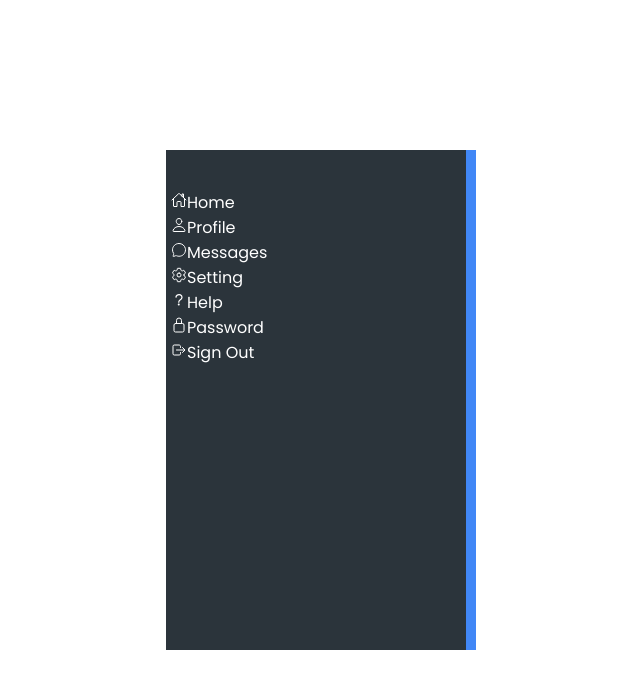
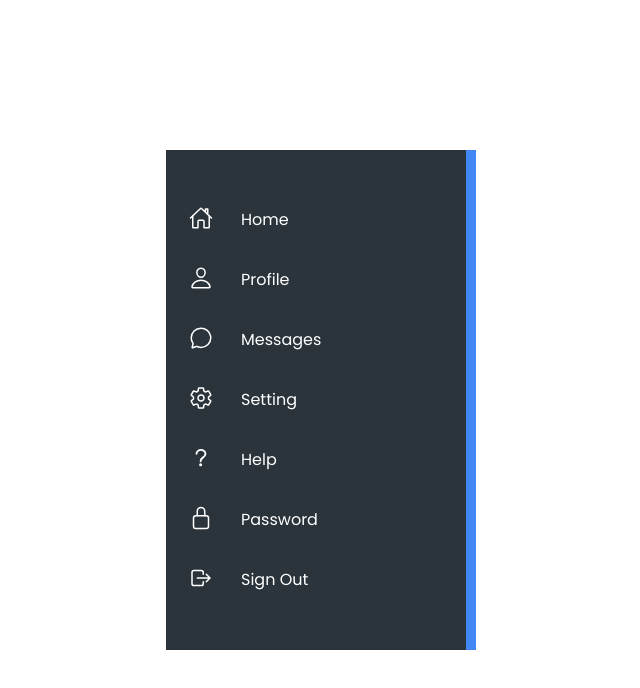
Before and after one commit to RasoulMadani/Navigation-Menu-Using-Html-CSS---Javascript---Curved-Outside-in-Active-Tab, a plain HTML site: page index.html in a window 1280 px wide. Shown: the whole page, without its empty margins (324-964 px from the left). Drawn offline with nearby package versions, Linux system fonts and the light colour scheme.

Commit message:
درست کردن شکل کلی منو

```diff
--- a/index.html
+++ b/index.html
@@ -19,7 +19,7 @@
         <li class="list">
           <a href="#">
             <span class="icon"><ion-icon name="home-outline"></ion-icon></span>
-            <span class="list">Home</span>
+            <span class="title">Home</span>
           </a>
         </li>
         <li class="list">
@@ -27,7 +27,7 @@
             <span class="icon"
               ><ion-icon name="person-outline"></ion-icon
             ></span>
-            <span class="list">Profile </span>
+            <span class="title">Profile </span>
           </a>
         </li>
         <li class="list">
@@ -35,7 +35,7 @@
             <span class="icon"
               ><ion-icon name="chatbubble-outline"></ion-icon
             ></span>
-            <span class="list">Messages</span>
+            <span class="title">Messages</span>
           </a>
         </li>
         <li class="list">
@@ -43,13 +43,13 @@
             <span class="icon"
               ><ion-icon name="settings-outline"></ion-icon
             ></span>
-            <span class="list">Setting</span>
+            <span class="title">Setting</span>
           </a>
         </li>
         <li class="list">
           <a href="#">
             <span class="icon"><ion-icon name="help-outline"></ion-icon></span>
-            <span class="list">Help</span>
+            <span class="title">Help</span>
           </a>
         </li>
         <li class="list">
@@ -57,7 +57,7 @@
             <span class="icon"
               ><ion-icon name="lock-closed-outline"></ion-icon
             ></span>
-            <span class="list">Password</span>
+            <span class="title">Password</span>
           </a>
         </li>
         <li class="list">
@@ -65,7 +65,7 @@
             <span class="icon"
               ><ion-icon name="log-out-outline"></ion-icon
             ></span>
-            <span class="list">Sign Out</span>
+            <span class="title">Sign Out</span>
           </a>
         </li>
       </ul>
--- a/style.css
+++ b/style.css
@@ -37,7 +37,25 @@ body{
                     >.icon{
                        position: relative;
                        display: block;
+                       min-width: 60px;
+                       height: 60px;
+                       line-height: 70px;
+                       text-align: center;
+                       >ion-icon{
+                        position: relative;
+                        font-size: 1.5em;
+                        z-index: 1;
+                       }
+
                     }
+                    >.title{
+                            position: relative;
+                            display: block;
+                            padding-left: 10px;
+                            height: 60px;
+                            line-height: 60px;
+                            white-space: nowrap;
+                       }
                 }
             }
         }
```
Also changed, not shown: Screenshot 1402-07-26 at 9.35.39 in the morning.png (added).
